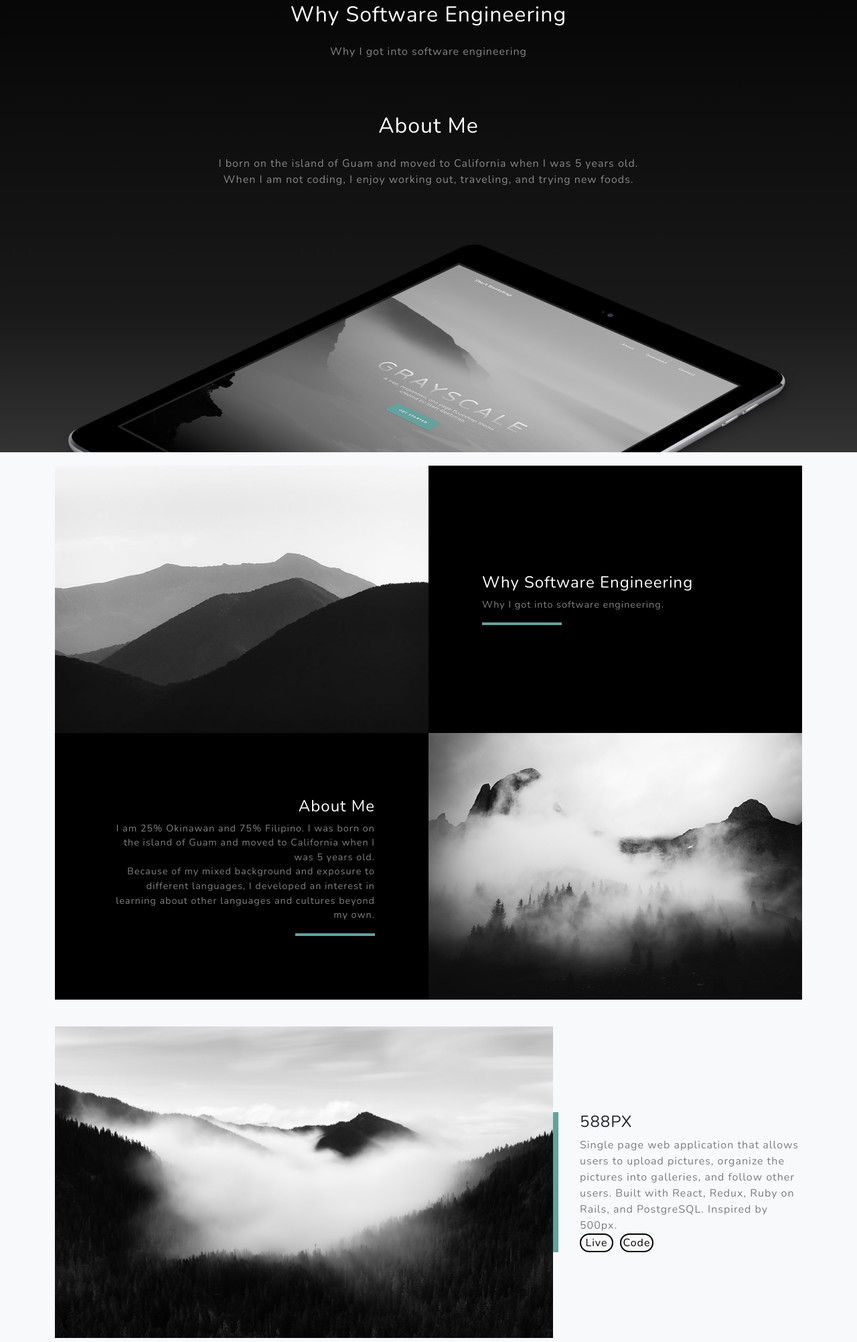
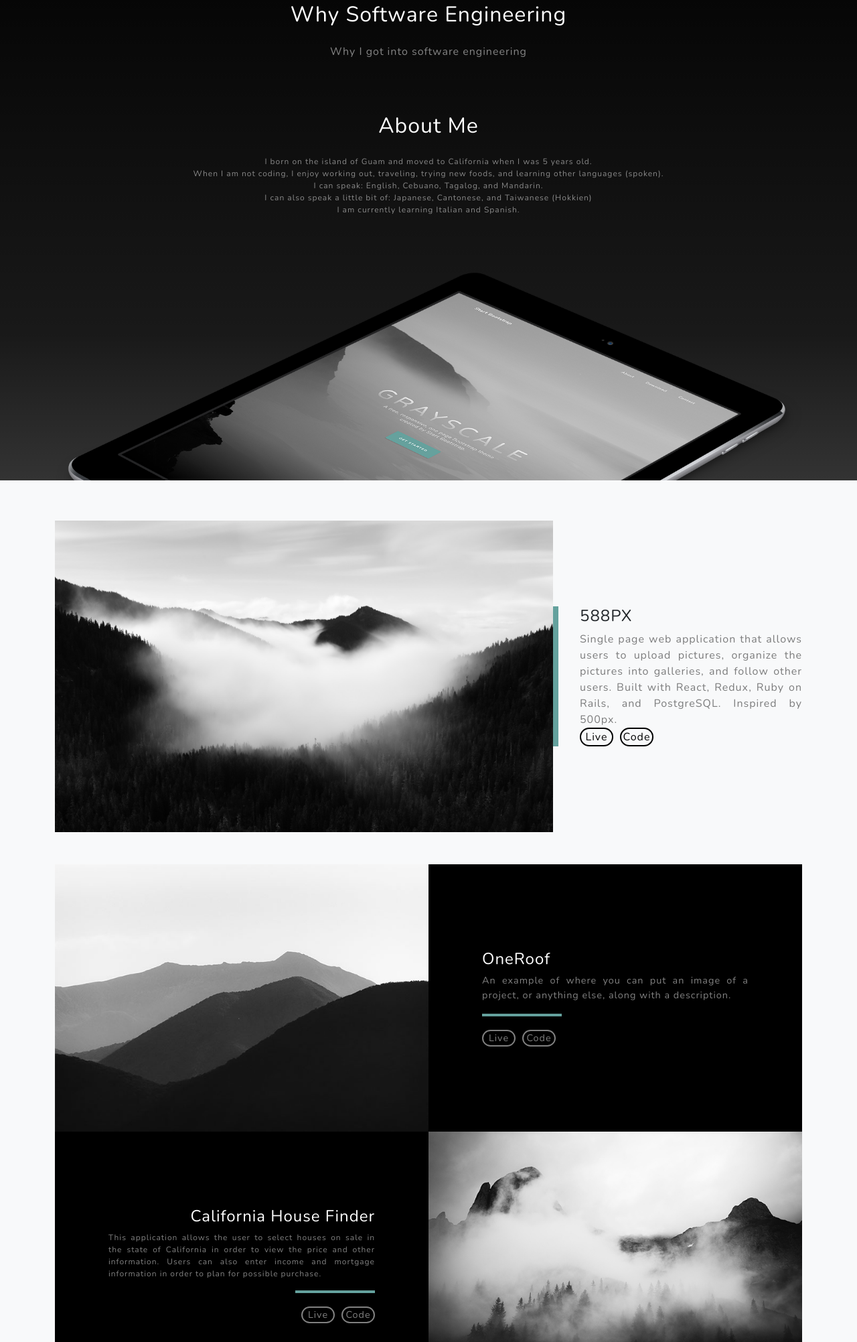
Before and after one commit to estanob/estanob.github.io, a plain HTML site: page index.html in a window 1280 px wide. Shown: the part 957-2960 px from the top of the page at 67% size. Drawn offline with nearby package versions, Linux system fonts and the light colour scheme.

Commit message:
Fix text alignment for project descriptions

```diff
--- a/css/other_styles.css
+++ b/css/other_styles.css
@@ -1,3 +1,7 @@
+.project-text > p {
+  text-align: justify;
+}
+
 .project-link-buttons {
   display: flex;
 }
@@ -28,3 +32,7 @@
   text-decoration: none;
   border: 2px solid #64a19d;
 }
+
+.last-link {
+  margin-right: 0;
+}
--- a/index.html
+++ b/index.html
@@ -59,12 +59,15 @@
                             Why I got into software engineering
                         </p>
                         <h2 class="text-white mb-4">About Me</h2>
-                        <p class="text-white-50">
+                        <p class="text-white-50" style="font-size:12px;">
                             <!-- Grayscale is a free Bootstrap theme created by Start Bootstrap. It can be yours right now, simply download the template on
                             <a href="https://startbootstrap.com/theme/grayscale/">the preview page</a>
                             . The theme is open source, and you can use it for any purpose, personal or commercial. -->
                             I born on the island of Guam and moved to California when I was 5 years old.<br/>
-                            When I am not coding, I enjoy working out, traveling, and trying new foods.
+                            When I am not coding, I enjoy working out, traveling, trying new foods, and learning other languages (spoken).<br/>
+                            I can speak: English, Cebuano, Tagalog, and Mandarin.<br/>
+                            I can also speak a little bit of: Japanese, Cantonese, and Taiwanese (Hokkien)<br/>
+                            I am currently learning Italian and Spanish.
                         </p>
                     </div>
                 </div>
@@ -85,33 +88,33 @@
                     </div>
                 </div> -->
                 <!-- Project One Row-->
-                <div class="row justify-content-center no-gutters mb-5 mb-lg-0">
+                <!-- <div class="row justify-content-center no-gutters mb-5 mb-lg-0">
                     <div class="col-lg-6"><img class="img-fluid" src="assets/img/demo-image-01.jpg" alt="" /></div>
                     <div class="col-lg-6">
                         <div class="bg-black text-center h-100 project">
                             <div class="d-flex h-100">
                                 <div class="project-text w-100 my-auto text-center text-lg-left">
-                                    <!-- <h4 class="text-white">Misty</h4> -->
+                                    <h4 class="text-white">Misty</h4>
                                     <h4 class="text-white">Why Software Engineering</h4>
-                                    <!-- <p class="mb-0 text-white-50">An example of where you can put an image of a project, or anything else, along with a description.</p> -->
+                                    <p class="mb-0 text-white-50">An example of where you can put an image of a project, or anything else, along with a description.</p>
                                     <p class="mb-0 text-white-50">Why I got into software engineering.</p>
                                     <hr class="d-none d-lg-block mb-0 ml-0" />
                                 </div>
                             </div>
                         </div>
                     </div>
-                </div>
+                </div> -->
                 <!-- Project Two Row-->
-                <div class="row justify-content-center no-gutters">
+                <!-- <div class="row justify-content-center no-gutters">
                     <div class="col-lg-6"><img class="img-fluid" src="assets/img/demo-image-02.jpg" alt="" /></div>
                     <div class="col-lg-6 order-lg-first">
                         <div class="bg-black text-center h-100 project">
                             <div class="d-flex h-100">
                                 <div class="project-text w-100 my-auto text-center text-lg-right">
-                                    <!-- <h4 class="text-white">Mountains</h4> -->
+                                    <h4 class="text-white">Mountains</h4>
                                     <h4 class="text-white">About Me</h4>
-                                    <!-- <p class="mb-0 text-white-50">Another example of a project with its respective description. These sections work well responsively as well, try this theme on a small screen!</p> -->
-                                    <p class="mb-0 text-white-50">
+                                    <p class="mb-0 text-white-50">Another example of a project with its respective description. These sections work well responsively as well, try this theme on a small screen!</p>
+                                    <p class="mb-0 text-white-50" style="font-size:12px;">
                                         I am 25% Okinawan and 75% Filipino. I was born on the island of Guam and moved to California when I was 5 years old.<br/>
                                         Because of my mixed background and exposure to different languages, I developed an interest in learning about other languages and cultures beyond my own.<br/>
                                     </p>
@@ -119,8 +122,8 @@
                                 </div>
                             </div>
                         </div>
-                    </div>
-                </div>
+                    </div> -->
+                <!-- </div> -->
             </div>
         </section>
         <section class="projects-section bg-light" id="projects">
@@ -131,7 +134,7 @@
                     <div class="col-xl-4 col-lg-5">
                         <div class="featured-text text-center text-lg-left">
                             <h4>588PX</h4>
-                            <p class="text-black-50 mb-0">Single page web application that allows users to upload pictures, organize the pictures into galleries, and follow other users. Built with React, Redux, Ruby on Rails, and PostgreSQL. Inspired by 500px.</p>
+                            <p class="text-black-50 mb-0" style="text-align: justify;">Single page web application that allows users to upload pictures, organize the pictures into galleries, and follow other users. Built with React, Redux, Ruby on Rails, and PostgreSQL. Inspired by 500px.</p>
                             <div class="project-link-buttons">
                                 <a class="project-button" href="https://five88px.herokuapp.com/#/">Live</a>
                                 <a class="project-button" href="https://github.com/estanob/588PX">Code</a>
@@ -166,11 +169,11 @@
                             <div class="d-flex h-100">
                                 <div class="project-text w-100 my-auto text-center text-lg-right">
                                     <h4 class="text-white">California House Finder</h4>
-                                    <p class="mb-0 text-white-50">Another example of a project with its respective description. These sections work well responsively as well, try this theme on a small screen!</p>
+                                    <p class="mb-0 text-white-50" style="font-size: 12px;">This application allows the user to select houses on sale in the state of California in order to view the price and other information. Users can also enter income and mortgage information in order to plan for possible purchase.</p>
                                     <hr class="d-none d-lg-block mb-0 mr-0" />
                                     <div class="project-link-buttons" style="justify-content: flex-end;">
                                         <a class="project-button black-background" href="#">Live</a>
-                                        <a class="project-button black-background" href="https://github.com/estanob/californiahousefinder">Code</a>
+                                        <a class="project-button black-background last-link" href="https://github.com/estanob/californiahousefinder">Code</a>
                                     </div>
                                 </div>
                             </div>
```
